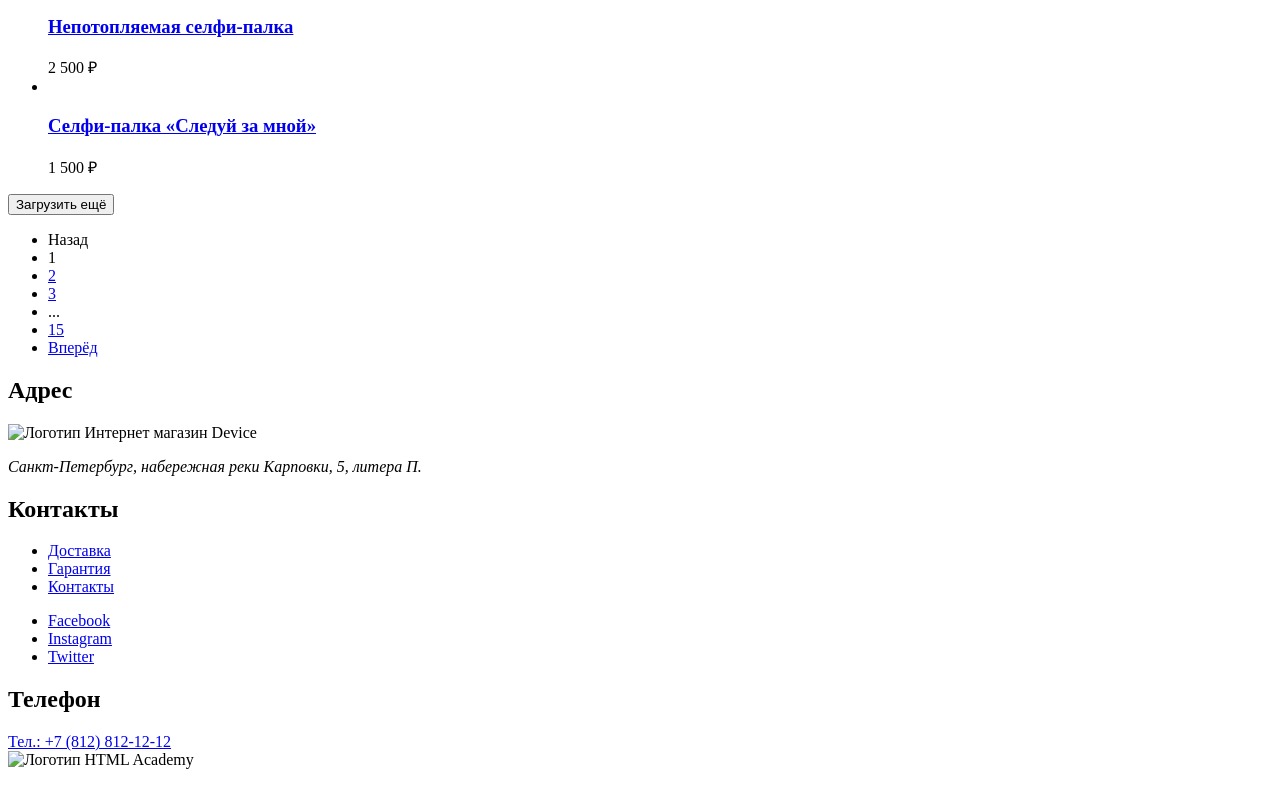
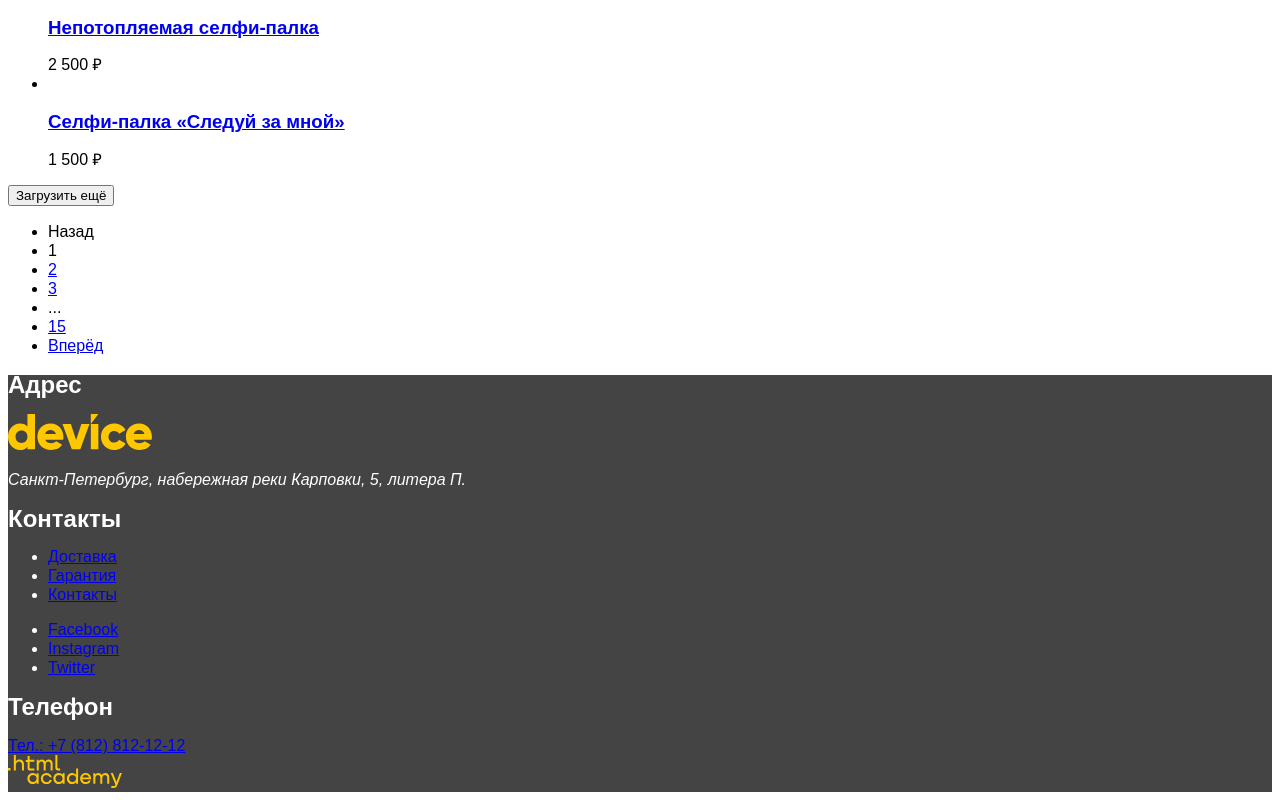
Before and after one commit to talitaku/Device-Project, a plain HTML site: page catalog.html in a window 1280 px wide. Shown: the part 1123-1923 px from the top of the page. Before the commit the page ends 1900 px from the top, so only its background shows below. Drawn offline with Linux system fonts and the light colour scheme; a web font is replaced by a local one.

Commit message:
24.08.22

```diff
--- a/catalog.html
+++ b/catalog.html
@@ -3,10 +3,11 @@
   <head>
     <meta charset="utf-8">
     <title>Каталог</title>
+    <link rel="stylesheet" href="styles\styles.css">
   </head>
   <body>
     <header class="main-header">
-      <img class="logo" src="" alt="Логотип интернет магазина Device">
+      <img class="logo" src="image\logo.svg" width="145" height="36" alt="Логотип интернет магазина Device">
       <nav class="main-navigation">
         <form class="search" action="" method="get">
           <input name="s" placeholder="Текст поиска" type="search">
@@ -225,7 +226,7 @@
     <footer class="page-footer">
       <section class="footer-address">
         <h2 class="visually-hidden">Адрес</h2>
-        <img class="footer-address-logo" src="" alt="Логотип Интернет магазин Device">
+        <img class="footer-address-logo" src="image\logo_yellow.svg" width="144" height="36" alt="Логотип Интернет магазин Device">
         <address class="footer-address">
         <p class="footer-address">Санкт-Петербург, набережная реки Карповки, 5, литера П.</p>
       </address>
@@ -265,7 +266,7 @@
         <h2 class="visually-hidden">Телефон</h2>
         <a class="contacts-phone" href="tel:+78128121212">Тел.: +7 (812) 812-12-12</a>
         <br>
-        <img class="footer-mini-logo" src="" alt="Логотип HTML Academy">
+        <img class="footer-mini-logo" src="image\html-a_logo.svg" width="114" height="33" alt="Логотип HTML Academy">
       </section>
     </footer>
   </body>
--- /dev/null
+++ b/styles/styles.css
@@ -0,0 +1,37 @@
+@font-face {
+  font-family: "raleway extrabold";
+  font-style: normal;   /*как понять normal, regular или extrabold?*/
+  font-weight: 800;
+  src: url("fonts\raleway\raleway-800.woff2"); format("woff2");
+  font-display: swap;
+}
+@font-face {
+  font-family: "rubik regular";   /*"rubik regular" или просто "rubik"?*/
+  font-style: normal;     /*как понять normal или regular?*/
+  font-weight: 400;
+  src: url("fonts\rubik\rubik-400.woff2"); format("woff2");
+  font-display: swap;
+}
+@font-face {
+  font-family: "rubik bold";
+  font-style: normal;   /*как понять normal, regular, или bold?*/
+  font-weight: 700;
+  src: url("fonts\rubik\rubik-700.woff2"); format("woff2");
+  font-display: swap;
+}
+body {
+  font-family: "rubik regular", sans-serif;
+  font-size: 16px;
+  line-height: 19px;
+  color: #000000;
+  background-color: #FFFFFF;
+}
+.page-footer {
+  color: #FFFFFF;
+  background-color: #444444;
+}
+.contacts-phone {
+  font-family: "rubik regular", sans-serif;
+  font-size: 16px;
+  line-height: 19px;
+}
```
Also changed, not shown: index.html (+4 -3 lines), styles.css (deleted).
